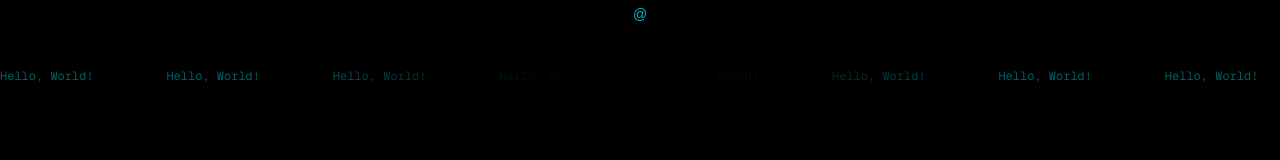
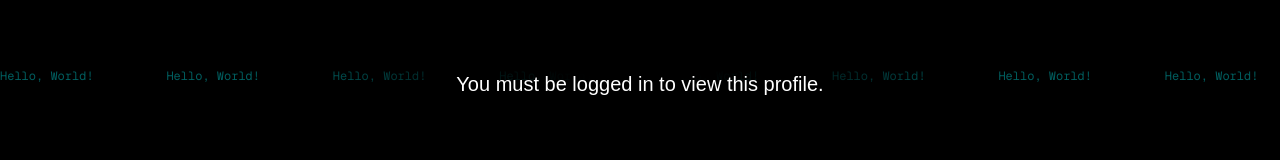
Before and after one commit to ElkiaCode/ft_transcendence, a Next.js app in the folder apps/frontend/: page /profils/1 in a window 1280 px wide. Shown: the part 392-552 px from the top of the page. Built offline with nearby package versions, Linux system fonts and the light colour scheme; no server answers.

Commit message:
handle error share profil if logout

```diff
--- a/apps/frontend/app/profils/[username]/page.tsx
+++ b/apps/frontend/app/profils/[username]/page.tsx
@@ -3,6 +3,7 @@
 import { useEffect, useState, useMemo } from "react";
 import { useParams } from "next/navigation";
 import { apiGetUserByUsername } from "@/lib/api/auth";
+import { useAuthStore } from "@/store/authStore";
 
 function HelloWorldBackground() {
   const items = useMemo(() =>
@@ -41,15 +42,25 @@ function Section() {
   const { username } = useParams<{ username: string }>();
   const [user, setUser] = useState<any>(null);
   const [notFound, setNotFound] = useState(false);
+  const currentUser = useAuthStore((state) => state.user);
 
   useEffect(() => {
     async function loadUser() {
+      if (!currentUser) return;
       const data = await apiGetUserByUsername(username);
       if (!data) setNotFound(true);
       else setUser(data);
     }
     loadUser();
   }, [username]);
+
+  if (!currentUser) {
+    return (
+      <section className="flex-1 flex items-center justify-center relative z-10">
+        <p className="text-white text-xl">You must be logged in to view this profile.</p>
+      </section>
+    );
+  }
 
   if (notFound) {
     return (
```
